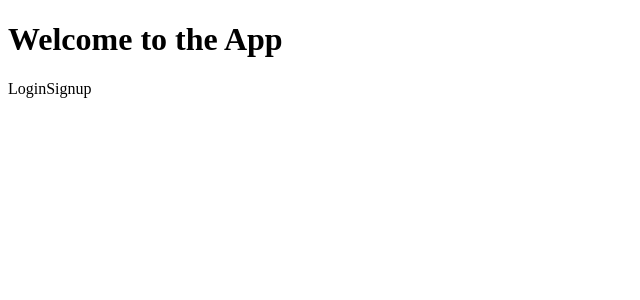
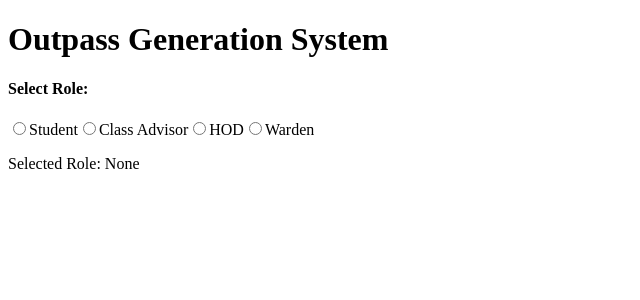
Before and after one commit to Ebenezer-03/Outpass_01, a React (Vite) app: page / in a window 1280 px wide. Shown: the top 300 px of the page, without its empty margins (0-640 px from the left). Built offline with nearby package versions, Linux system fonts and the light colour scheme.

Commit message:
User Select

```diff
--- a/src/App.jsx
+++ b/src/App.jsx
@@ -4,7 +4,7 @@ import LoginSignup from './Components/LoginSignup.jsx'
 const App = () => {
   return (
     <div>
-      <h1>Welcome to the App</h1>
+      <h1>Outpass Generation System</h1>
       <LoginSignup />
     </div>
   )
--- a/src/Components/LoginSignup.jsx
+++ b/src/Components/LoginSignup.jsx
@@ -1,10 +1,57 @@
-import React from 'react'
-import './LoginSignup.css'
+import React, { useState } from "react";
 
-const LoginSignup = () => {
+function RoleSelector() {
+  const [selectedRole, setSelectedRole] = useState("");
+
+  const handleRoleChange = (event) => {
+    setSelectedRole(event.target.value);
+  };
+
   return (
-    <div>LoginSignup</div>
-  )
+    <div>
+      <div className="user-role">
+        <h4>Select Role:</h4>
+        <label>
+          <input
+            type="radio"
+            value="Student"
+            checked={selectedRole === "Student"}
+            onChange={handleRoleChange}
+          />
+          Student
+        </label>
+        <label>
+          <input
+            type="radio"
+            value="Class Advisor"
+            checked={selectedRole === "Class Advisor"}
+            onChange={handleRoleChange}
+          />
+          Class Advisor
+        </label>
+        <label>
+          <input
+            type="radio"
+            value="HOD"
+            checked={selectedRole === "HOD"}
+            onChange={handleRoleChange}
+          />
+          HOD
+        </label>
+        <label>
+          <input
+            type="radio"
+            value="Warden"
+            checked={selectedRole === "Warden"}
+            onChange={handleRoleChange}
+          />
+          Warden
+        </label>
+      </div>
+
+      <p>Selected Role: {selectedRole || "None"}</p>
+    </div>
+  );
 }
 
-export default LoginSignup
+export default RoleSelector;
```
